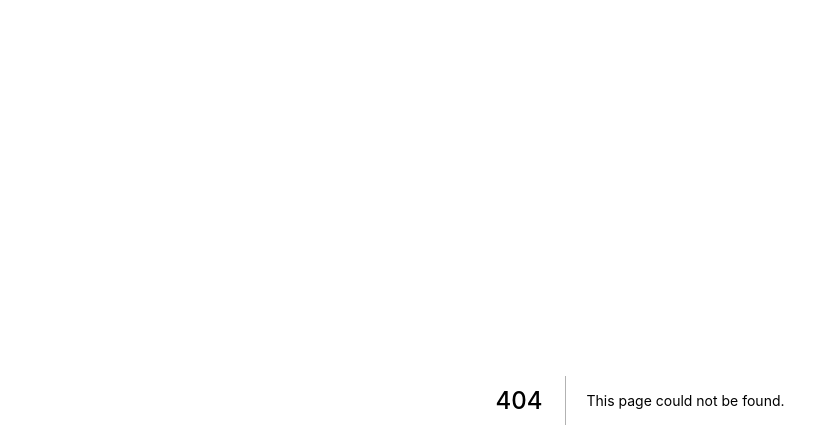
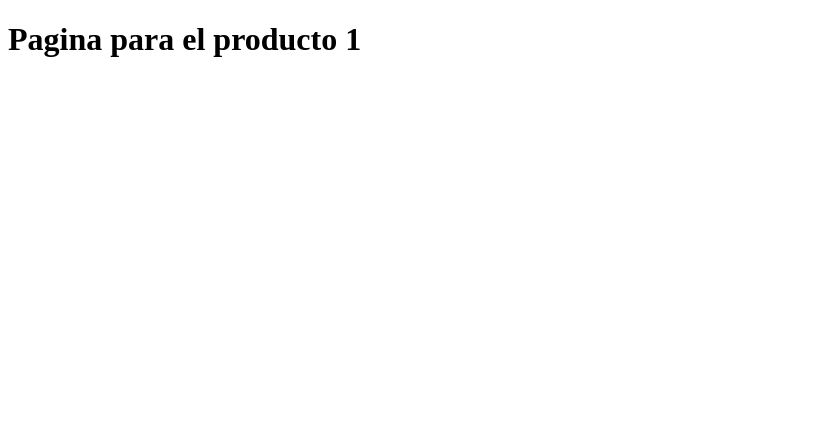
Before and after one commit to mariaalejandrabm0703/app-avocado, a Next.js app: page /product/1 in a window 1280 px wide. Before the commit this address had no page. Shown: the top 448 px of the page, without its empty margins (0-839 px from the left). Built offline with nearby package versions, Linux system fonts and the light colour scheme.

Commit message:
feature: route dinamic

```diff
--- /dev/null
+++ b/pages/product/[id].js
@@ -0,0 +1,13 @@
+import { useRouter } from "next/router";
+import React from "react";
+
+const ProductItem = () => {
+  const router = useRouter();
+  return (
+    <div>
+      <h1>Pagina para el producto {router.query.id}</h1>
+    </div>
+  );
+};
+
+export default ProductItem;
```
